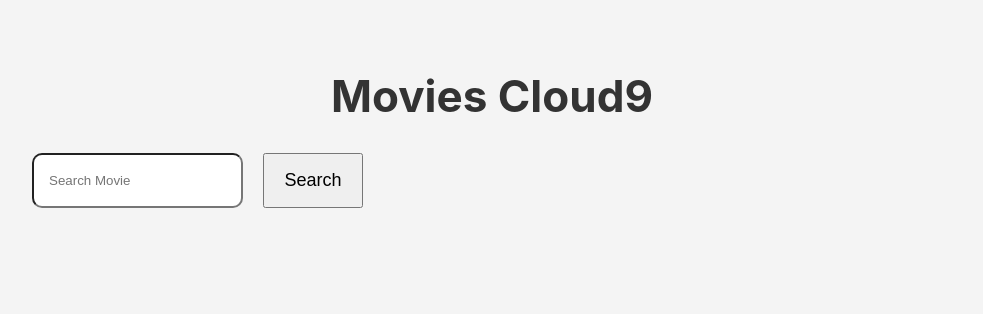
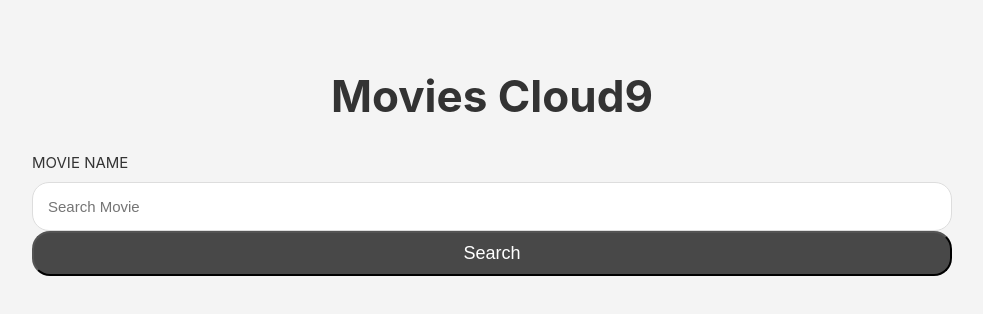
Before and after one commit to ZachyDev/React-Movie-Search-App, a React (Create React App) app in the folder movie-app/: page / in a window 1280 px wide. Shown: the top 314 px of the page, without its empty margins (148-1131 px from the left). Built offline with nearby package versions, Linux system fonts and the light colour scheme.

Commit message:
styled the movie search component

```diff
--- a/movie-app/src/App.css
+++ b/movie-app/src/App.css
@@ -66,17 +66,43 @@ small{
 
 }
 form{
-  display: flex;
-  width: 100%;
+  display: grid;
 }
-input[type="text"] {
-    border-radius: 10px;
-    padding: 15px;
+label{
+  font-size: 15px;
+  text-transform: uppercase;
+  margin-bottom: 10px;
 }
-button{
+input {
+  font-size: 15px;
+  padding-left: 20px;
   padding: 15px;
-  width: 100px;
-  margin-left: 20px;
-  font-family: sans-serif;
+  border-radius: 17px;
+  border:1px solid #ddd;
+  outline: none;
+  margin-bottom: 10px;
+}
+.button{
+  background-color: rgba(0,0,0,0.7);
+  color: #fff;
+  padding: 10px 10px;
+  border: 1pxx solid rgba(0,0,0,0.7);
+  border-radius: 18px;
   font-size: 18px;
+  outline: none;
+  cursor: pointer;
+  transition: background-color 250ms;
 }
+.button:hover{
+  background-color: rgba(0,0,0,0.85);
+}
+@media(min-width:786px) {
+  .form {
+    grid-template-columns: auto 1fr auto;
+    grid-gap: 1rem;
+    align-items: center;
+  }
+  input{
+    margin-bottom: 0;
+  }
+}
--- a/movie-app/src/main/SearchMovie.js
+++ b/movie-app/src/main/SearchMovie.js
@@ -18,7 +18,7 @@ class SearchMovie extends Component {
         return (
             <div>
                 <form>
-                    <label forHtml="query" className="Label"></label>
+                    <label forHtml="query" className="label">Movie Name</label>
                     <input
                      type = "text"
                      name = "query"
```
